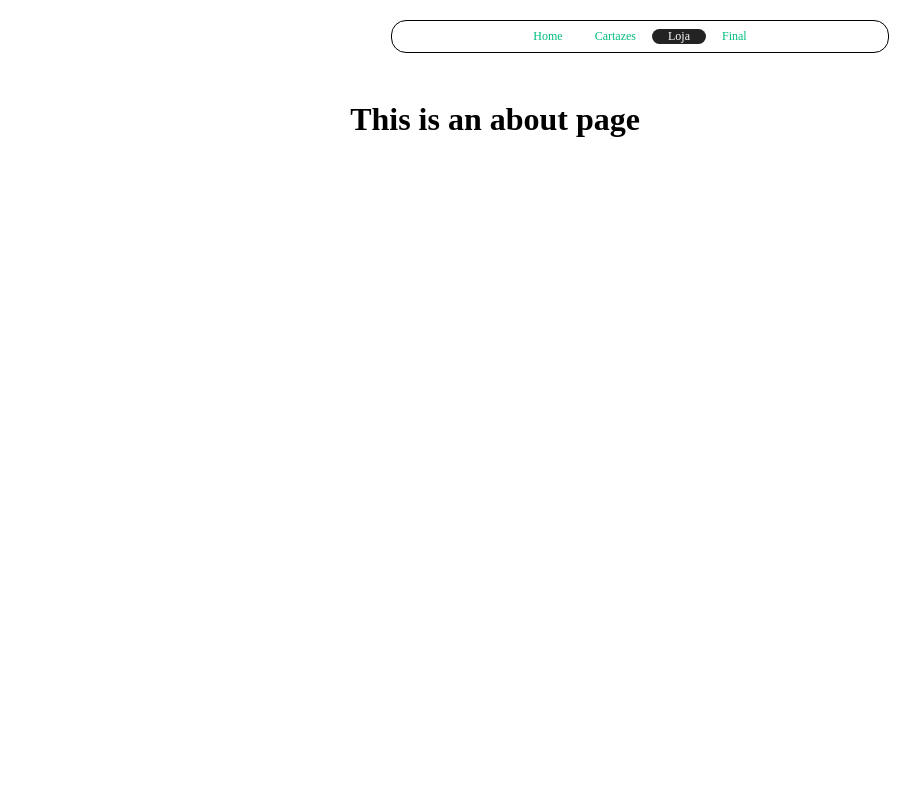
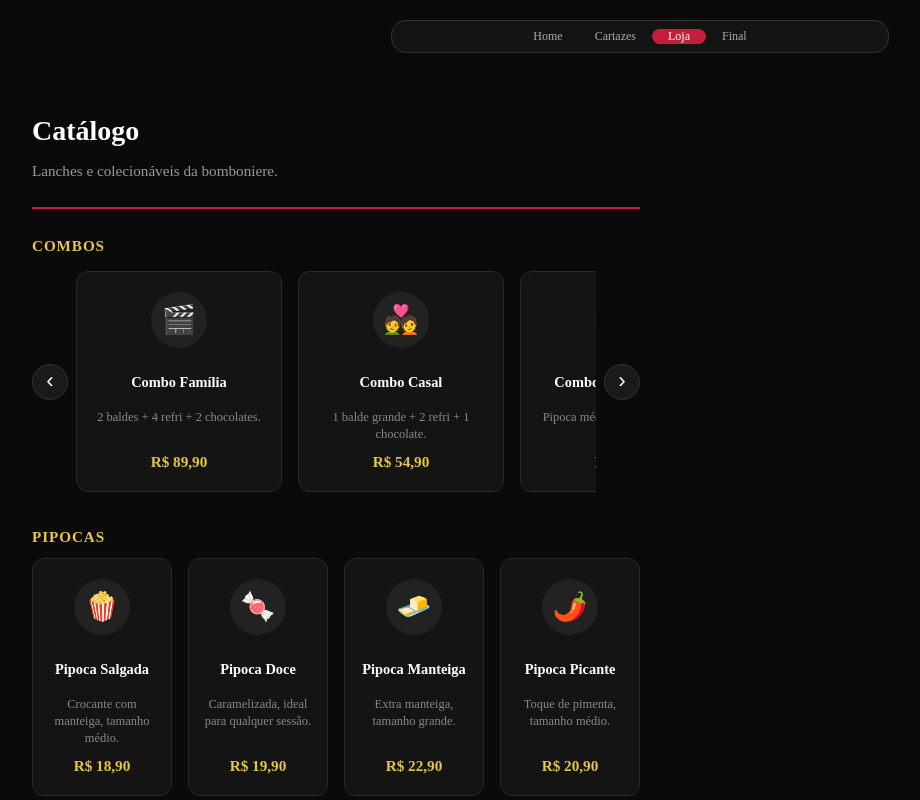
Before and after one commit to Nunes-Willi/auto_atendimento_cinema, a Vue app: page /loja in a window 1280 px wide. Shown: the top 800 px of the page, without its empty margins (0-920 px from the left). Built offline with nearby package versions, Linux system fonts and the light colour scheme.

Commit message:
atualização do LojaView, e background App

```diff
--- a/src/App.vue
+++ b/src/App.vue
@@ -14,11 +14,16 @@ import { RouterLink, RouterView } from 'vue-router'
   <RouterView />
 </template>
 
-<style scoped>
-body{
+<style>
+body {
   margin: 0;
   padding-top: 80px;
+  background-color: #0a0a0a;
+  color: #f0f0f0;
 }
+</style>
+
+<style scoped>
 header {
   width: 100%;
   display: flex;
@@ -33,21 +38,22 @@ nav {
   width: 60vh;
   font-size: 12px;
   text-align: center;
-  border: 1px solid black;
+  border: 1px solid #333;
   border-radius: 15px;
   padding: 8px;
-  background-color: white;
+  background-color: #141414;
 }
 
 nav a {
   display: inline-block;
   padding: 0 1rem;
   text-decoration: none;
+  color: #aaa;
 }
 
 nav a.router-link-exact-active {
-  color: white;
-  background-color: rgba(0, 0, 0, 0.863);
+  color: #fff;
+  background-color: #c41e3a;
   border-radius: 15px;
 }
 </style>
--- a/src/views/LojaView.vue
+++ b/src/views/LojaView.vue
@@ -1,15 +1,349 @@
+<script setup>
+import { computed, ref } from 'vue'
+
+const combos = [
+  {
+    icone: '🎬',
+    nome: 'Combo Família',
+    descricao: '2 baldes + 4 refri + 2 chocolates.',
+    preco: 89.9,
+  },
+  {
+    icone: '💑',
+    nome: 'Combo Casal',
+    descricao: '1 balde grande + 2 refri + 1 chocolate.',
+    preco: 54.9,
+  },
+  {
+    icone: '🍿',
+    nome: 'Combo Pipoca + Refri',
+    descricao: 'Pipoca média + refrigerante 500 ml.',
+    preco: 28.9,
+  },
+  {
+    icone: '⭐',
+    nome: 'Combo Mega',
+    descricao: '3 baldes + 6 refri + nachos + 3 doces.',
+    preco: 129.9,
+  },
+  {
+    icone: '🎟️',
+    nome: 'Combo Cinema',
+    descricao: 'Pipoca + refri + chocolate + caneca.',
+    preco: 69.9,
+  },
+]
+
+const pipocas = [
+  {
+    icone: '🍿',
+    nome: 'Pipoca Salgada',
+    descricao: 'Crocante com manteiga, tamanho médio.',
+    preco: 18.9,
+  },
+  {
+    icone: '🍬',
+    nome: 'Pipoca Doce',
+    descricao: 'Caramelizada, ideal para qualquer sessão.',
+    preco: 19.9,
+  },
+  {
+    icone: '🧈',
+    nome: 'Pipoca Manteiga',
+    descricao: 'Extra manteiga, tamanho grande.',
+    preco: 22.9,
+  },
+  {
+    icone: '🌶️',
+    nome: 'Pipoca Picante',
+    descricao: 'Toque de pimenta, tamanho médio.',
+    preco: 20.9,
+  },
+]
+
+const lanches = [
+  { icone: '🥤', nome: 'Refrigerante Grande', descricao: '700 ml. Cola, guaraná ou limão.', preco: 12.5 },
+  { icone: '💧', nome: 'Água Mineral', descricao: '500 ml gelada.', preco: 6.0 },
+  { icone: '🧀', nome: 'Nachos com Queijo', descricao: 'Nachos com molho quentinho.', preco: 24.9 },
+  { icone: '🍫', nome: 'Chocolate Premium', descricao: 'Barra belga 100 g.', preco: 15.9 },
+  { icone: '🌭', nome: 'Hot Dog', descricao: 'Pão, salsicha e molhos.', preco: 18.0 },
+  { icone: '🍟', nome: 'Batata Frita', descricao: 'Porção média crocante.', preco: 16.9 },
+  { icone: '🧃', nome: 'Suco Natural', descricao: 'Laranja ou limão, 400 ml.', preco: 11.9 },
+  { icone: '🥨', nome: 'Amendoim Salgado', descricao: 'Porção para compartilhar.', preco: 9.9 },
+  { icone: '🪣', nome: 'Balde Personalizado', descricao: 'Arte do filme + pipoca grande.', preco: 42.9 },
+  { icone: '☕', nome: 'Caneca Temática', descricao: 'Cerâmica exclusiva. 350 ml.', preco: 35.0 },
+  { icone: '🍦', nome: 'Sorvete', descricao: 'Casquinha de baunilha ou chocolate.', preco: 14.0 },
+  { icone: '🥪', nome: 'Sanduíche Natural', descricao: 'Frango com salada.', preco: 19.9 },
+]
+
+const comboRef = ref(null)
+const lanchesIndice = ref(0)
+
+const LANCHES_VISIVEIS = 8
+const LANCHES_PASSO = 4
+
+const lanchesVisiveis = computed(() => {
+  const itens = []
+  for (let i = 0; i < LANCHES_VISIVEIS; i++) {
+    itens.push(lanches[(lanchesIndice.value + i) % lanches.length])
+  }
+  return itens
+})
+
+function setComboEl(el) {
+  if (el) comboRef.value = el
+}
+
+function formatarPreco(valor) {
+  return valor.toLocaleString('pt-BR', { style: 'currency', currency: 'BRL' })
+}
+
+function moverCombos(direcao) {
+  if (!comboRef.value) return
+  comboRef.value.scrollBy({ left: direcao * 200, behavior: 'smooth' })
+}
+
+function avancarLanches() {
+  lanchesIndice.value = (lanchesIndice.value + LANCHES_PASSO) % lanches.length
+}
+</script>
+
 <template>
-  <div class="loja">
-    <h1>This is an about page</h1>
-  </div>
+  <main class="catalogo">
+    <header class="catalogo-header">
+      <h1>Catálogo</h1>
+      <p>Lanches e colecionáveis da bomboniere.</p>
+    </header>
+
+    <!-- 1. Combos -->
+    <section class="secao" aria-labelledby="titulo-combos">
+      <h2 id="titulo-combos" class="secao-titulo">Combos</h2>
+
+      <div class="carrossel-wrapper">
+        <button type="button" class="seta-btn" aria-label="Combos anteriores" @click="moverCombos(-1)">
+          ‹
+        </button>
+
+        <div :ref="setComboEl" class="carrossel" tabindex="0">
+          <article v-for="item in combos" :key="item.nome" class="produto">
+            <span class="produto-icone" aria-hidden="true">{{ item.icone }}</span>
+            <h3>{{ item.nome }}</h3>
+            <p>{{ item.descricao }}</p>
+            <span class="produto-preco">{{ formatarPreco(item.preco) }}</span>
+          </article>
+        </div>
+
+        <button type="button" class="seta-btn" aria-label="Próximos combos" @click="moverCombos(1)">
+          ›
+        </button>
+      </div>
+    </section>
+
+    <!-- 2. Pipocas -->
+    <section class="secao" aria-labelledby="titulo-pipocas">
+      <h2 id="titulo-pipocas" class="secao-titulo">Pipocas</h2>
+
+      <div class="pipocas-grid">
+        <article v-for="item in pipocas" :key="item.nome" class="produto">
+          <span class="produto-icone" aria-hidden="true">{{ item.icone }}</span>
+          <h3>{{ item.nome }}</h3>
+          <p>{{ item.descricao }}</p>
+          <span class="produto-preco">{{ formatarPreco(item.preco) }}</span>
+        </article>
+      </div>
+    </section>
+
+    <!-- 3. Lanches (resto) -->
+    <section class="secao" aria-labelledby="titulo-lanches">
+      <div class="secao-topo">
+        <h2 id="titulo-lanches" class="secao-titulo">Lanches</h2>
+        <button type="button" class="seta-btn" aria-label="Ver mais lanches" @click="avancarLanches">
+          ›
+        </button>
+      </div>
+
+      <div class="lanches-grid">
+        <article v-for="(item, i) in lanchesVisiveis" :key="`${item.nome}-${i}`" class="produto">
+          <span class="produto-icone" aria-hidden="true">{{ item.icone }}</span>
+          <h3>{{ item.nome }}</h3>
+          <p>{{ item.descricao }}</p>
+          <span class="produto-preco">{{ formatarPreco(item.preco) }}</span>
+        </article>
+      </div>
+    </section>
+  </main>
 </template>
 
-<style>
-@media (min-width: 1024px) {
-  .about {
-    min-height: 100vh;
-    display: flex;
-    align-items: center;
+<style scoped>
+.catalogo {
+  width: 100%;
+  max-width: 960px;
+  margin: 0 auto;
+  padding: 1rem 0 2.5rem;
+  color: #f0f0f0;
+}
+
+.catalogo-header {
+  margin-bottom: 1.75rem;
+  padding-bottom: 0.75rem;
+  border-bottom: 2px solid #c41e3a;
+}
+
+.catalogo-header h1 {
+  margin-bottom: 0.25rem;
+  font-size: 1.75rem;
+  color: #fff;
+}
+
+.catalogo-header p {
+  color: #999;
+  font-size: 0.95rem;
+}
+
+.secao + .secao {
+  margin-top: 2rem;
+}
+
+.secao-topo {
+  display: flex;
+  align-items: center;
+  justify-content: space-between;
+  margin-bottom: 0.75rem;
+}
+
+.secao-topo .secao-titulo {
+  margin-bottom: 0;
+}
+
+.secao-titulo {
+  margin-bottom: 0.75rem;
+  font-size: 0.95rem;
+  font-weight: 700;
+  color: #e8c547;
+  text-transform: uppercase;
+  letter-spacing: 0.06em;
+}
+
+.carrossel-wrapper {
+  display: flex;
+  align-items: center;
+  gap: 0.5rem;
+}
+
+.carrossel {
+  display: flex;
+  gap: 1rem;
+  overflow-x: auto;
+  scroll-snap-type: x mandatory;
+  scroll-behavior: smooth;
+  padding: 0.25rem 0;
+  -ms-overflow-style: none;
+  scrollbar-width: none;
+}
+
+.carrossel::-webkit-scrollbar {
+  display: none;
+}
+
+.carrossel .produto {
+  flex: 0 0 180px;
+  scroll-snap-align: start;
+}
+
+.pipocas-grid {
+  display: grid;
+  grid-template-columns: repeat(4, 1fr);
+  gap: 1rem;
+}
+
+.lanches-grid {
+  display: grid;
+  grid-template-columns: repeat(4, 1fr);
+  grid-template-rows: repeat(2, 1fr);
+  gap: 1rem;
+}
+
+.seta-btn {
+  flex-shrink: 0;
+  width: 36px;
+  height: 36px;
+  border: 1px solid #333;
+  border-radius: 50%;
+  background: #1a1a1a;
+  color: #fff;
+  font-size: 1.4rem;
+  line-height: 1;
+  cursor: pointer;
+  transition: background 0.2s ease, border-color 0.2s ease;
+}
+
+.seta-btn:hover {
+  background: #c41e3a;
+  border-color: #c41e3a;
+}
+
+.produto {
+  display: flex;
+  flex-direction: column;
+  align-items: center;
+  text-align: center;
+  padding: 1.25rem 0.75rem;
+  border: 1px solid #2a2a2a;
+  border-radius: 12px;
+  background: #141414;
+  transition: box-shadow 0.2s ease, transform 0.2s ease, border-color 0.2s ease;
+}
+
+.produto:hover {
+  transform: translateY(-2px);
+  border-color: #444;
+  box-shadow: 0 6px 24px rgba(0, 0, 0, 0.5);
+}
+
+.produto-icone {
+  display: flex;
+  align-items: center;
+  justify-content: center;
+  width: 56px;
+  height: 56px;
+  margin-bottom: 0.65rem;
+  border-radius: 50%;
+  background: #222;
+  font-size: 1.75rem;
+  line-height: 1;
+}
+
+.produto h3 {
+  margin-bottom: 0.35rem;
+  font-size: 0.9rem;
+  font-weight: 600;
+  color: #fff;
+  line-height: 1.25;
+}
+
+.produto p {
+  flex: 1;
+  margin-bottom: 0.65rem;
+  font-size: 0.78rem;
+  color: #888;
+  line-height: 1.35;
+}
+
+.produto-preco {
+  font-size: 0.95rem;
+  font-weight: 700;
+  color: #e8c547;
+}
+
+@media (max-width: 720px) {
+  .pipocas-grid,
+  .lanches-grid {
+    grid-template-columns: repeat(2, 1fr);
+    grid-template-rows: auto;
+  }
+
+  .carrossel .produto {
+    flex: 0 0 160px;
   }
 }
 </style>
```
